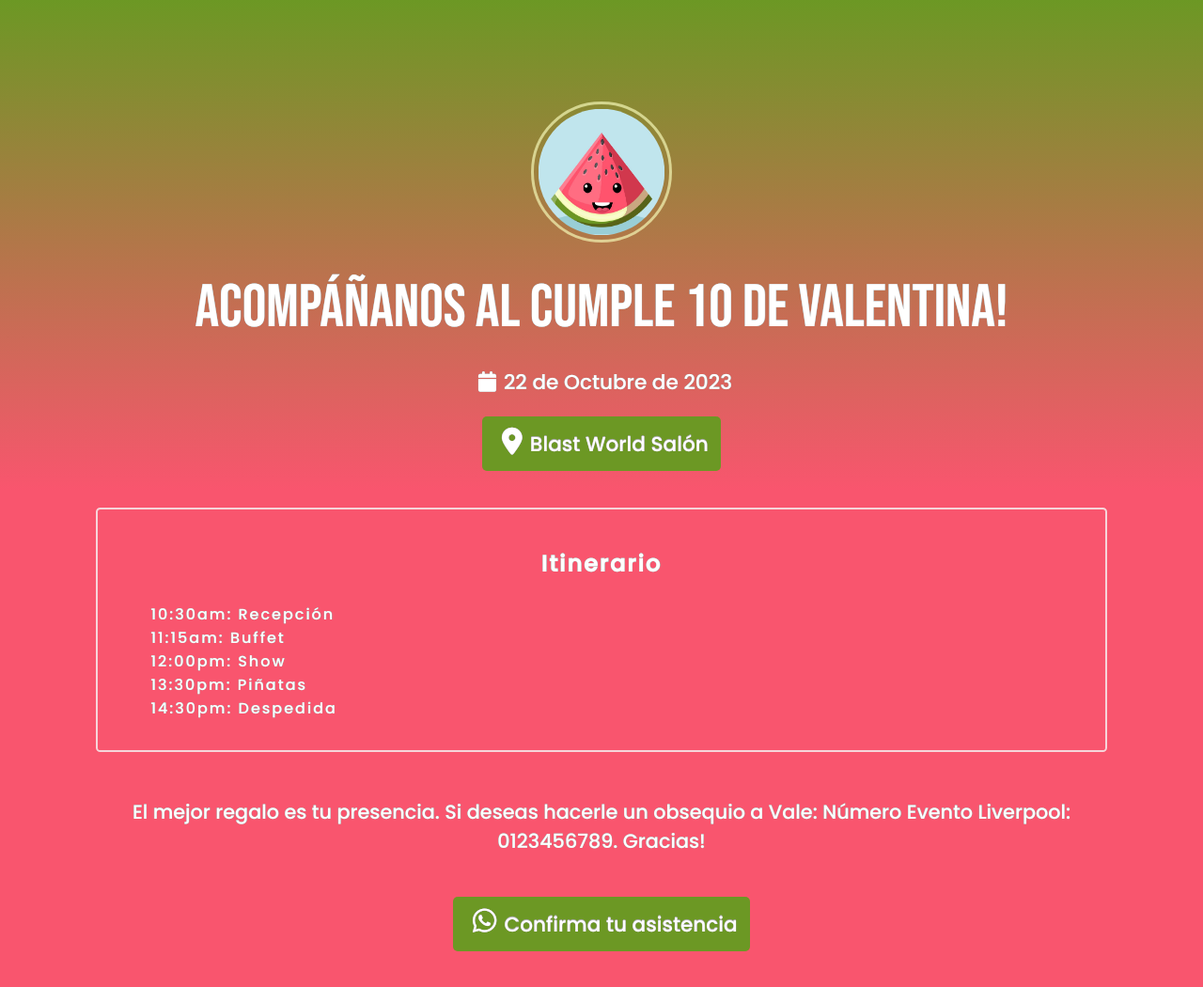
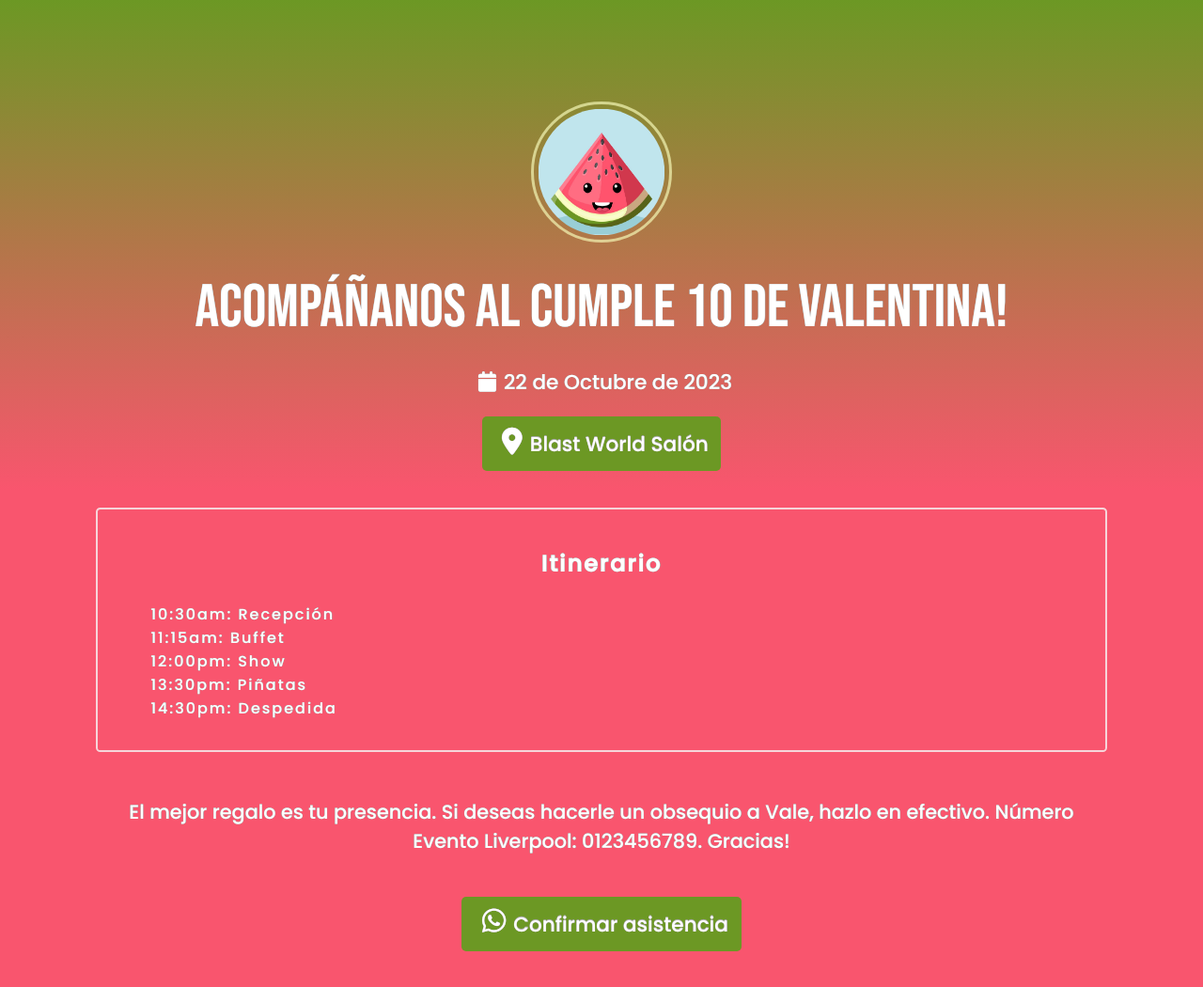
Before and after one commit to abrahamsantos-developer/landingpage-figma-tocode, a plain HTML site: page index.html in a window 1280 px wide. Shown: the whole page at 94% size. Drawn offline with Linux system fonts and the light colour scheme.

Commit message:
changed width of a tags to 90%, reduced padding to .8, added marging left and right of 1 rrem and  some text edit

```diff
--- a/index.css
+++ b/index.css
@@ -83,7 +83,7 @@ p {
 }
 
 a {
-  width: 85%;
+  width: 90%;
   color: white;
   /*background: #5200ff;*/
   background: #6C9824;
--- a/index.html
+++ b/index.html
@@ -40,11 +40,11 @@
 
 
         <div class="content wrapper">
-          <p class="footer">El mejor regalo es tu presencia. Si deseas hacerle un obsequio a Vale: Número Evento Liverpool: 0123456789. Gracias!</p>
+          <p class="footer">El mejor regalo es tu presencia. Si deseas hacerle un obsequio a Vale, hazlo en efectivo. Número Evento Liverpool: 0123456789. Gracias!</p>
         </div>
         <div class="wrapper button">
           <a href="https://wa.link/kupyoz" target="_blank">
-            <span class="fa-brands fa-whatsapp fa-flip location-icon icon"></span>Confirma tu asistencia
+            <span class="fa-brands fa-whatsapp fa-flip location-icon icon"></span>Confirmar asistencia
           </a>
         </div>
     </div>
```
